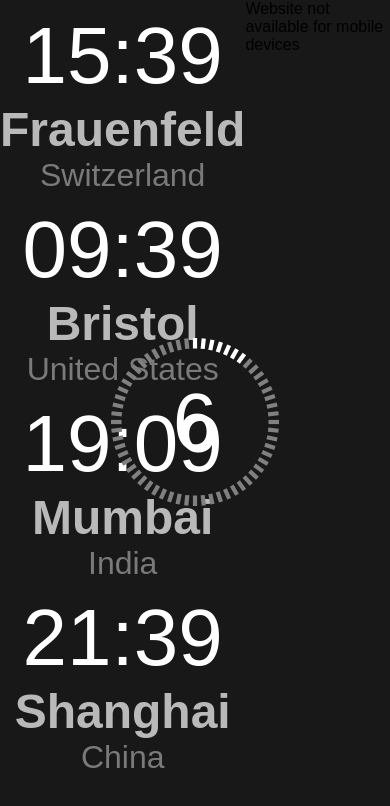
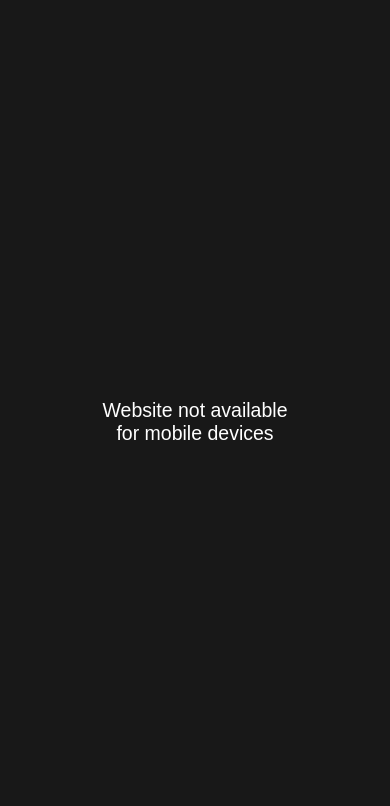
Before and after one commit to Imburdalinix/imburdalinix.github.io, a plain HTML site: page index.html in a window 390 px wide. Drawn offline with Linux system fonts and the light colour scheme; a web font is replaced by a local one.

Commit message:
Update styles.css

```diff
--- a/styles.css
+++ b/styles.css
@@ -4,15 +4,19 @@
     src: url("https://applesocial.s3.amazonaws.com/assets/styles/fonts/sanfrancisco/sanfranciscodisplay-bold-webfont.woff");
 }
 
+body {
+    margin: 0;
+    font-family: 'San Francisco', sans-serif;
+    background-color: #181818;
+    overflow: hidden;
+}
 
-body {
+.container {
     display: grid;
     grid-template-columns: 1fr 1fr;
     grid-template-rows: 1fr 1fr;
     height: 100vh;
-    margin: 0;
-    font-family: 'San Francisco', sans-serif;
-    background-color: #181818;
+    width: 100vw;
     position: relative;
 }
 
@@ -24,18 +28,14 @@ body {
 }
 
 .clock {
-    padding: 10px;
-    padding-bottom: 0px;
-    margin-bottom: 0px;
     color: white;
-    font-size: 5em;
+    font-size: 6vw; /* Adjusted font size */
 }
 
 .font {
-    font-size: 3em;
+    font-size: 3.5vw; /* Adjusted font size */
     color: rgb(185, 185, 185);
-    margin-top: 0px;
-    margin-bottom: 0px;
+    margin: 0;
 }
 
 .seconds-container {
@@ -45,22 +45,21 @@ body {
     justify-content: center;
     top: 50%;
     left: 50%;
-    width: 100px;
-    height: 100px;
+    width: 15vw; /* Adjusted width */
+    height: 15vw; /* Adjusted height */
     transform: translate(-50%, -50%);
-    padding: 20px;
-    border-radius: 100px;
+    border-radius: 50%;
 }
 
 .seconds {
     position: absolute;
     color: white;
-    font-size: 5em;
+    font-size: 6vw; /* Adjusted font size */
 }
 
 .circle-chart {
-    width: 150%;
-    height: 150%;
+    width: 100%;
+    height: 100%;
     position: absolute;
 }
 
@@ -71,7 +70,27 @@ body {
 
 .sub-title {
     color: rgb(122, 122, 122);
-    font-size: 2em;
-    margin-top: 0px;
-    margin-bottom: 0px;
+    font-size: 2.5vw; /* Slightly increased font size */
+    margin: 0;
 }
+
+.mobile-message {
+    display: none;
+    color: white;
+    font-size: 5vw;
+    position: absolute;
+    top: 50%;
+    left: 50%;
+    transform: translate(-50%, -50%);
+    text-align: center;
+}
+
+@media (max-width: 768px) {
+    .container {
+        display: none;
+    }
+
+    .mobile-message {
+        display: block;
+    }
+}
```
